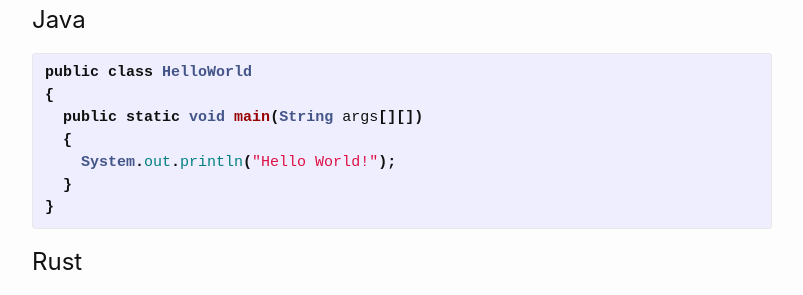
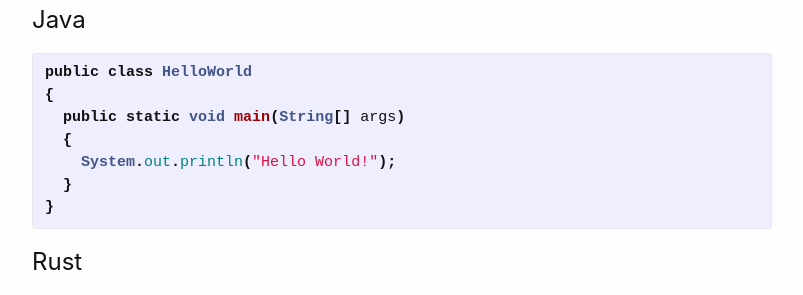
Before and after one commit to juicedatom/mygithubpage, a Jekyll site: the page built from _posts/2018-03-25-my-first-post.markdown, in a window 1280 px wide. Shown: the part 677-972 px from the top of the page, without its empty margins (238-1041 px from the left). Built offline with Jekyll 4.4.1, drawn with Linux system fonts in a browser that asks for light colours.

```diff
--- a/_posts/2018-03-25-my-first-post.markdown
+++ b/_posts/2018-03-25-my-first-post.markdown
@@ -30,7 +30,7 @@ int main()
 {% highlight Java %}
 public class HelloWorld
 {
-  public static void main(String args[][])
+  public static void main(String[] args)
   {
     System.out.println("Hello World!");
   }
```
